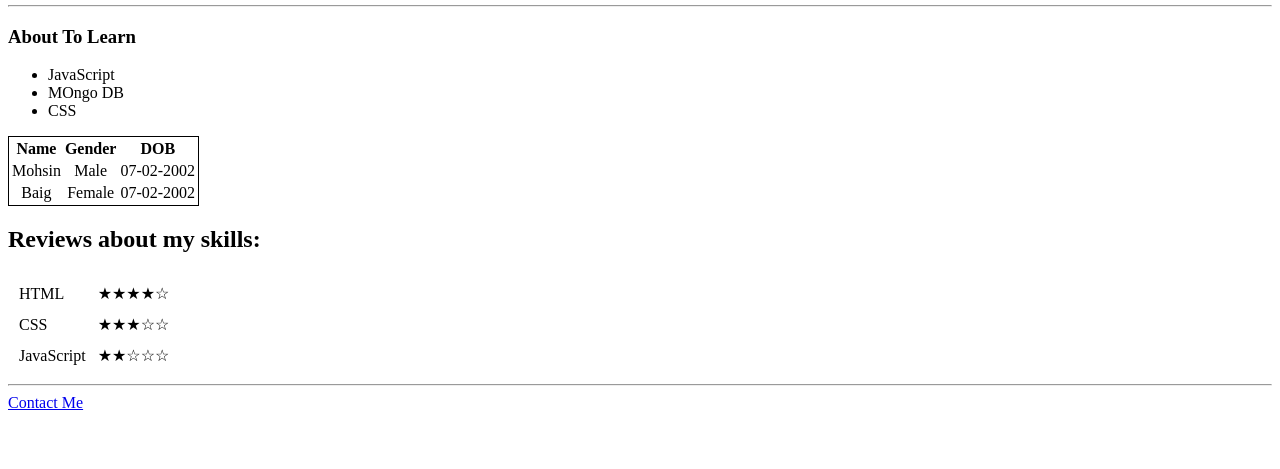
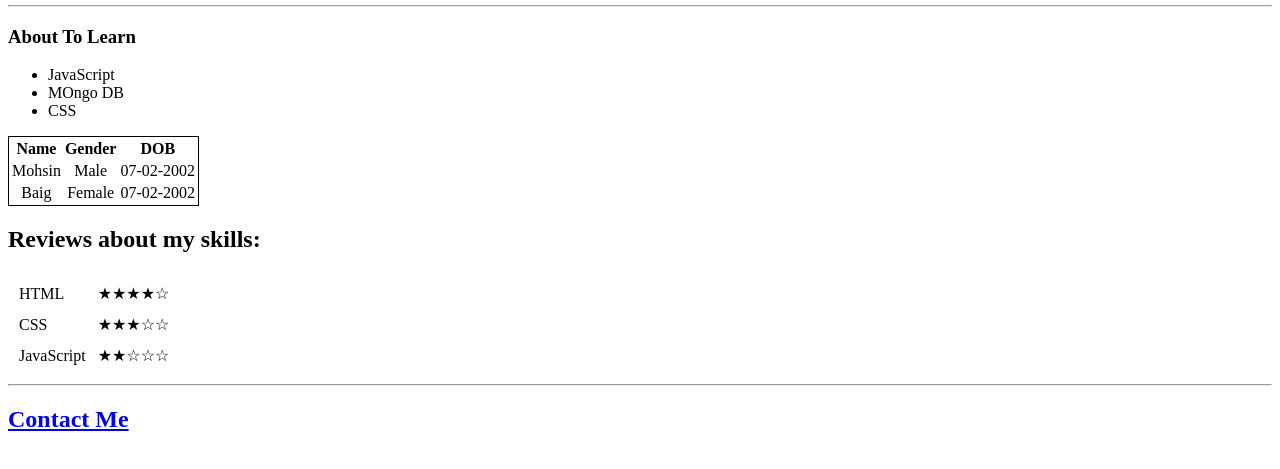
Before and after one commit to MohsinKing07/CV, a plain HTML site: page index.html in a window 1280 px wide. Shown: the part 237-706 px from the top of the page. Drawn offline with Linux system fonts and the light colour scheme.

Commit message:
Update index.html

```diff
--- a/index.html
+++ b/index.html
@@ -58,6 +58,6 @@
 </tr>
 </table>
 <hr>
-<a href="contact1.html">Contact Me</a>
+    <a href="contact1.html"><h2>Contact Me</h2></a>
 </body>
 </html>
```
